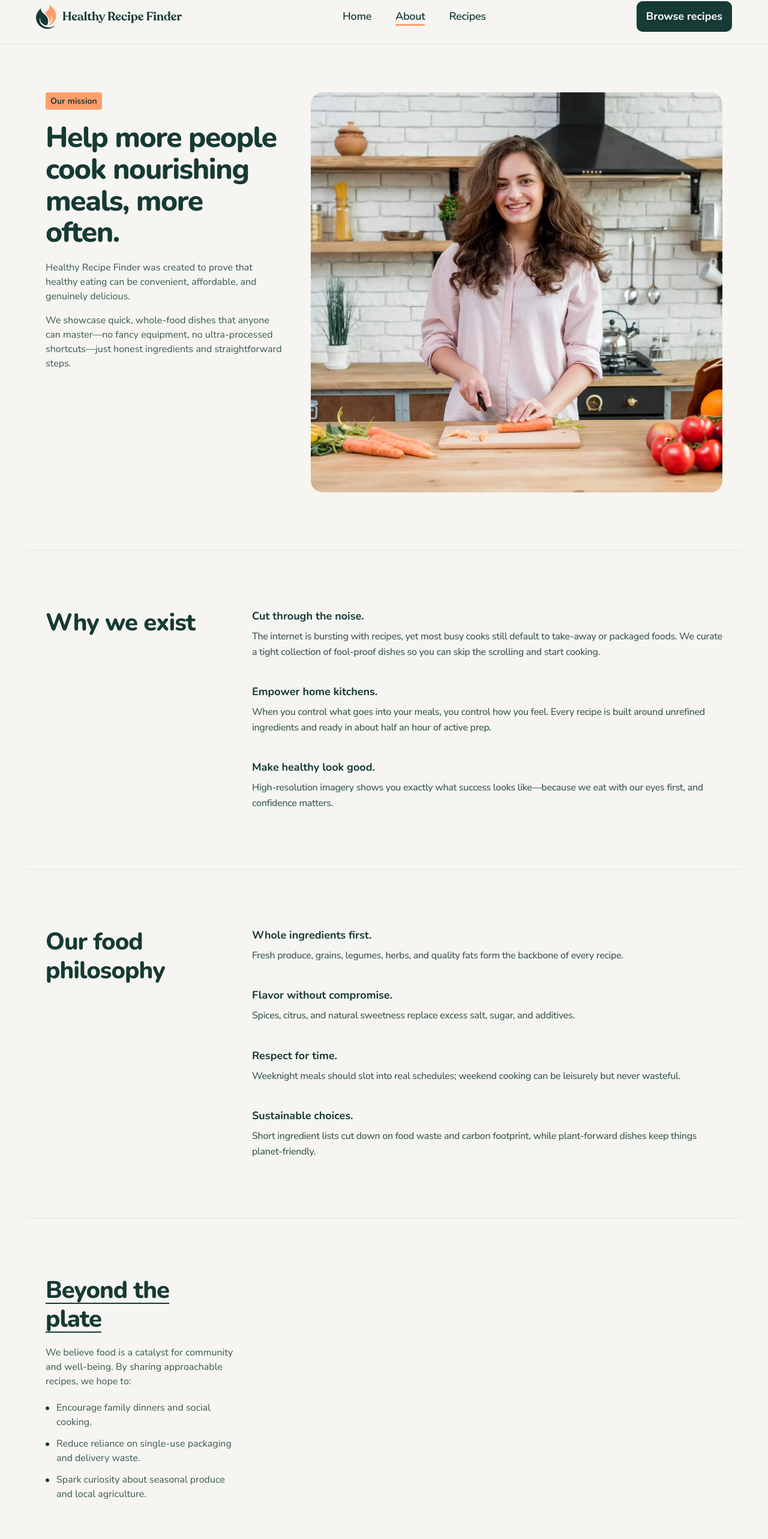
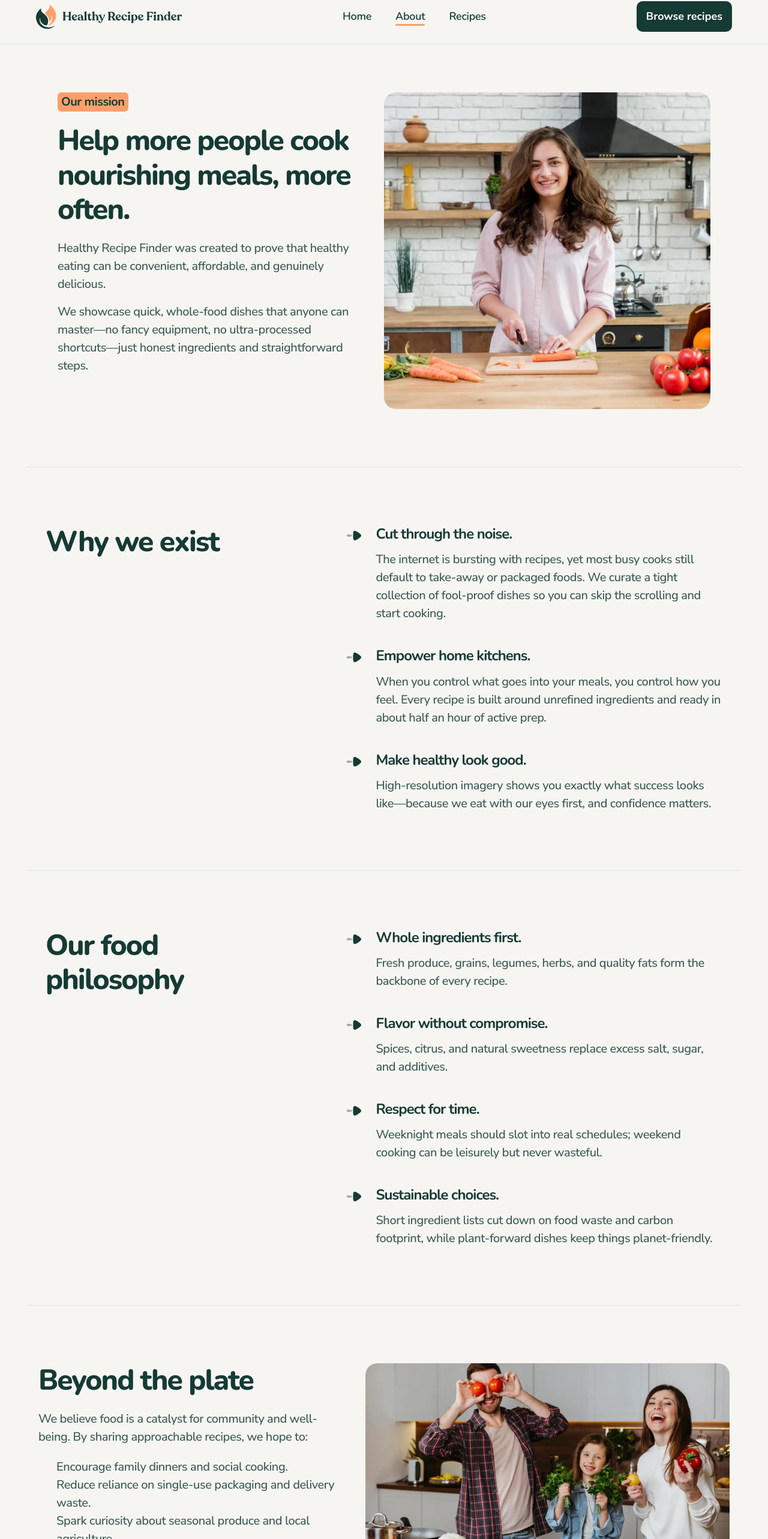
Before and after one commit to Bentil4/Insta-bite, an Angular app: page /about in a window 1280 px wide. Shown: the part 18-2584 px from the top of the page at 60% size. Built offline with nearby package versions, Linux system fonts and the light colour scheme.

Commit message:
style: enhance layout and responsiveness of about and home sections

```diff
--- a/src/app/features/about/about.css
+++ b/src/app/features/about/about.css
@@ -1,6 +1,8 @@
 .about-page {
   display: flex;
   flex-direction: column;
+  width: 100%;
+  overflow-x: hidden;
 }
 
 .mission-section {
@@ -16,24 +18,11 @@
   border-radius: 20px;
 }
 
-@media (min-width: 768px) {
-  .mission-section {
-    padding: 48px 32px 80px;
-  }
-}
-
-@media (min-width: 1024px) {
-  .mission-section {
-    gap: 48px;
-    padding: 80px 32px 96px;
-  }
-}
-
 .mission-content {
   display: flex;
   flex-direction: column;
   gap: 20px;
-  max-width: 520px;
+  /* max-width: 520px; */
 }
 
 .mission-badge {
@@ -57,13 +46,6 @@
   margin: 0;
 }
 
-@media (min-width: 768px) {
-  .mission-title {
-    font-size: 48px;
-    letter-spacing: -1.44px;
-  }
-}
-
 .mission-text {
   display: flex;
   flex-direction: column;
@@ -73,6 +55,13 @@
 .mission-text p {
   color: var(--color-secondary);
   margin: 0;
+}
+
+.about-mission-img,
+.about-beyond-img {
+  width: 100%;
+  height: auto;
+  border-radius: 20px;
 }
 
 .content-divider {
@@ -96,22 +85,6 @@
   padding: 64px 16px;
 }
 
-@media (min-width: 768px) {
-  .values-section,
-  .philosophy-section {
-    padding: 80px 32px;
-  }
-}
-
-@media (min-width: 1024px) {
-  .values-section,
-  .philosophy-section {
-    flex-direction: row;
-    gap: 64px;
-    padding: 96px 32px;
-  }
-}
-
 .section-title {
   font-family: var(--font-heading);
   font-weight: 800;
@@ -120,30 +93,6 @@
   letter-spacing: -0.96px;
   color: var(--color-primary-dark);
   margin: 0;
-}
-
-@media (min-width: 768px) {
-  .section-title {
-    font-size: 40px;
-  }
-}
-
-@media (min-width: 1024px) {
-
-  .mission-section{
-    flex-direction: row;
-  }
-  .section-title {
-    width: 280px;
-    flex-shrink: 0;
-  }
-}
-
-.section-title.underlined {
-  text-decoration: underline;
-  text-decoration-color: var(--color-primary-dark);
-  text-decoration-thickness: 2px;
-  text-underline-offset: 8px;
 }
 
 .values-list {
@@ -156,15 +105,17 @@
   padding: 0;
 }
 
-@media (min-width: 1024px) {
-  .values-list {
-    gap: 40px;
-  }
+.values-list li {
+  display: flex;
+  align-items: flex-start;
+  gap: 12px;
 }
 
-.value-item {
-  display: flex;
-  gap: 16px;
+.value-icon {
+  width: 24px;
+  height: 24px;
+  flex-shrink: 0;
+  margin-top: 2px;
 }
 
 .value-content {
@@ -199,33 +150,6 @@
   flex-direction: column;
   gap: 32px;
   padding: 64px 16px;
-}
-
-@media (min-width: 768px) {
-  .beyond-section {
-    padding: 80px 32px;
-  }
-}
-
-@media (min-width: 1024px) {
-  .beyond-section {
-    flex-direction: row;
-    align-items: flex-start;
-    justify-content: space-between;
-    padding: 96px 32px;
-  }
-}
-
-.beyond-content {
-  display: flex;
-  flex-direction: column;
-  gap: 20px;
-}
-
-@media (min-width: 1024px) {
-  .beyond-content {
-    max-width: 320px;
-  }
 }
 
 .beyond-content p {
@@ -263,18 +187,219 @@
   color: var(--color-secondary);
 }
 
+.about-beyond-img {
+  border-radius: 20px;
+}
+
+img {
+  object-fit: cover;
+  border-radius: 20px;
+}
+
 .cta-wrapper {
   display: block;
   margin-bottom: 64px;
 }
 
+.beyond-content {
+  display: flex;
+  flex-direction: column;
+  gap: 20px;
+}
+
 @media (min-width: 768px) {
+  .mission-section {
+    padding: 64px 32px;
+    gap: 64px;
+  }
+
+  .mission-badge {
+    padding: 2px 6px;
+    border-radius: 6px;
+    font-size: 20px;
+    font-weight: 700;
+    line-height: 1.4;
+    letter-spacing: -0.5px;
+  }
+
+  .mission-title {
+    font-size: 48px;
+    line-height: 1.2;
+    letter-spacing: -2px;
+  }
+
+  .mission-text {
+    gap: 16px;
+  }
+
+  .mission-text p {
+    font-size: 20px;
+    font-weight: 500;
+    line-height: 1.5;
+    letter-spacing: -0.4px;
+  }
+  .beyond-image-container {
+    width: 100%;
+  }
+  .about-mission-img,
+  .about-beyond-img {
+    width: 100%;
+    height: auto;
+    border-radius: 20px;
+  }
+
+  .values-section,
+  .philosophy-section {
+    padding: 80px 32px;
+    gap: 40px;
+  }
+
+  .section-title {
+    font-size: 48px;
+    line-height: 1.2;
+    letter-spacing: -2px;
+  }
+
+  .values-list {
+    gap: 32px;
+  }
+
+  .values-list li {
+    gap: 20px;
+  }
+
+  .value-icon {
+    width: 32px;
+    height: 32px;
+  }
+
+  .value-title {
+    font-size: 24px;
+    font-weight: 700;
+    line-height: 1.3;
+    letter-spacing: -1px;
+  }
+
+  .value-description {
+    font-size: 20px;
+    font-weight: 500;
+    line-height: 1.5;
+    letter-spacing: -0.4px;
+  }
+
+  .value-content {
+    gap: 12px;
+  }
+
+  .beyond-section {
+    padding: 80px 32px 0;
+    gap: 40px;
+  }
+
+  .beyond-content {
+    gap: 20px;
+  }
+
+  .beyond-content p {
+    font-size: 20px;
+    font-weight: 500;
+    line-height: 1.5;
+    letter-spacing: -0.4px;
+  }
+
+  .beyond-list {
+    gap: 0;
+    list-style: disc;
+    padding-left: 30px;
+  }
+
+  .beyond-item {
+    gap: 0;
+    list-style: disc;
+    margin-bottom: 0;
+  }
+
+  .bullet-point {
+    display: none;
+  }
+
+  .beyond-item span:not(.bullet-point) {
+    font-size: 20px;
+    font-weight: 500;
+    line-height: 1.5;
+    letter-spacing: -0.4px;
+  }
+
   .cta-wrapper {
-    margin-bottom: 80px;
+    width: 100%;
+    padding: 80px 0;
+    display: flex;
   }
 }
 
 @media (min-width: 1024px) {
+  .mission-section {
+    width: 90%;
+    gap: 48px;
+    padding: 80px 32px 96px;
+  }
+
+  .mission-content {
+    width: 50%;
+  }
+
+  .about-mission-img {
+    width: 50%;
+    height: auto;
+  }
+
+  .values-section,
+  .philosophy-section {
+    flex-direction: row;
+    gap: 10rem;
+    padding: 96px 32px;
+  }
+
+  .mission-section {
+    flex-direction: row;
+  }
+  .section-title {
+    flex-shrink: 0;
+    /* width: 30%; */
+  }
+
+  .about-beyond-img {
+    width: 100%;
+    height: auto;
+    border-radius: 20px;
+  }
+
+  .philosophy-section .section-title,
+  .values-section .section-title {
+    width: 30%;
+  }
+
+  .values-list {
+    gap: 40px;
+  }
+
+  .beyond-section {
+    flex-direction: row;
+    align-items: flex-start;
+    justify-content: space-between;
+    padding: 96px 0;
+    width: 90%;
+  }
+
+  .beyond-content {
+    width: 50%;
+    /* max-width: 320px; */
+  }
+
+  .beyond-image-container {
+    width: 60%;
+  }
+
   .cta-wrapper {
     margin-bottom: 96px;
   }
--- a/src/app/features/about/about.html
+++ b/src/app/features/about/about.html
@@ -1,4 +1,4 @@
-<div class="about-page">
+<section class="about-page">
   <section class="mission-section" aria-labelledby="mission-title">
     <div class="mission-content">
       <span class="mission-badge">Our mission</span>
@@ -19,8 +19,8 @@
     <img
       ngSrc="/assets/images/image-about-our-mission-large.webp"
       alt="image-about-our-mission-large"
+      height="667"
       width="686"
-      height="667"
       class="hero-pattern"
       aria-hidden="true"
       class="about-mission-img"
@@ -38,6 +38,12 @@
       <ul class="values-list">
         @for (item of companyMission; track item.title) {
           <li class="value-item">
+            <img
+              src="/assets/images/icon-bullet-point.svg"
+              alt=""
+              class="value-icon"
+              aria-hidden="true"
+            />
             <div class="value-content">
               <h3 class="value-title">{{ item.title }}</h3>
               <p class="value-description">{{ item.description }}</p>
@@ -57,6 +63,12 @@
       <ul class="values-list">
         @for (item of cookingPhilosophy; track item.title) {
           <li class="value-item">
+            <img
+              src="/assets/images/icon-bullet-point.svg"
+              alt=""
+              class="value-icon"
+              aria-hidden="true"
+            />
             <div class="value-content">
               <h3 class="value-title">{{ item.title }}</h3>
               <p class="value-description">{{ item.description }}</p>
@@ -72,7 +84,7 @@
 
     <section class="beyond-section" aria-labelledby="beyond-title">
       <div class="beyond-content">
-        <h2 id="beyond-title" class="section-title underlined">Beyond the plate</h2>
+        <h2 id="beyond-title" class="section-title">Beyond the plate</h2>
         <p class="text-preset-6">
           We believe food is a catalyst for community and well-being. By sharing approachable
           recipes, we hope to:
@@ -86,8 +98,19 @@
           }
         </ul>
       </div>
+      <div class="beyond-image-container">
+        <img
+          ngSrc="/assets/images/image-about-beyond-the-plate-large.webp"
+          alt="image-about-beyond-the-plate-large"
+          height="367"
+          width="686"
+          class="hero-pattern"
+          aria-hidden="true"
+          class="about-beyond-img"
+        />
+      </div>
     </section>
 
     <app-cta-section class="cta-wrapper" />
   </main>
-</div>
+</section>
--- a/src/app/features/home/components/cta-section/cta-section.css
+++ b/src/app/features/home/components/cta-section/cta-section.css
@@ -68,7 +68,7 @@
   .cta-section {
     margin: 0 32px;
     padding: 80px 0;
-    width: 90%;
+    width: 100%;
   }
 
   .cta-pattern-fork {
--- a/src/app/features/home/home.css
+++ b/src/app/features/home/home.css
@@ -1,14 +1,6 @@
 .home-page {
   display: flex;
   flex-direction: column;
-}
-
-.hero-wrapper {
-  /* padding-bottom: 40px; */
-}
-
-.main-content {
-  /* padding-top: 64px; */
 }
 
 .divider-wrapper {
@@ -22,27 +14,7 @@
   margin: 0;
 }
 
-@media (min-width: 768px) {
-  .home-page {
-    /* width: 90%; */
-  }
-  .hero-wrapper {
-    /* padding-bottom: 64px; */
-  }
-  .main-content {
-    /* padding-top: 80px; */
-  }
-}
-
 @media (min-width: 1024px) {
-  .hero-wrapper {
-    /* padding-bottom: 80px; */
-  }
-
-  .main-content {
-    /* padding-top: 80px; */
-  }
-
   .divider-wrapper {
     margin: 0 auto;
   }
```
